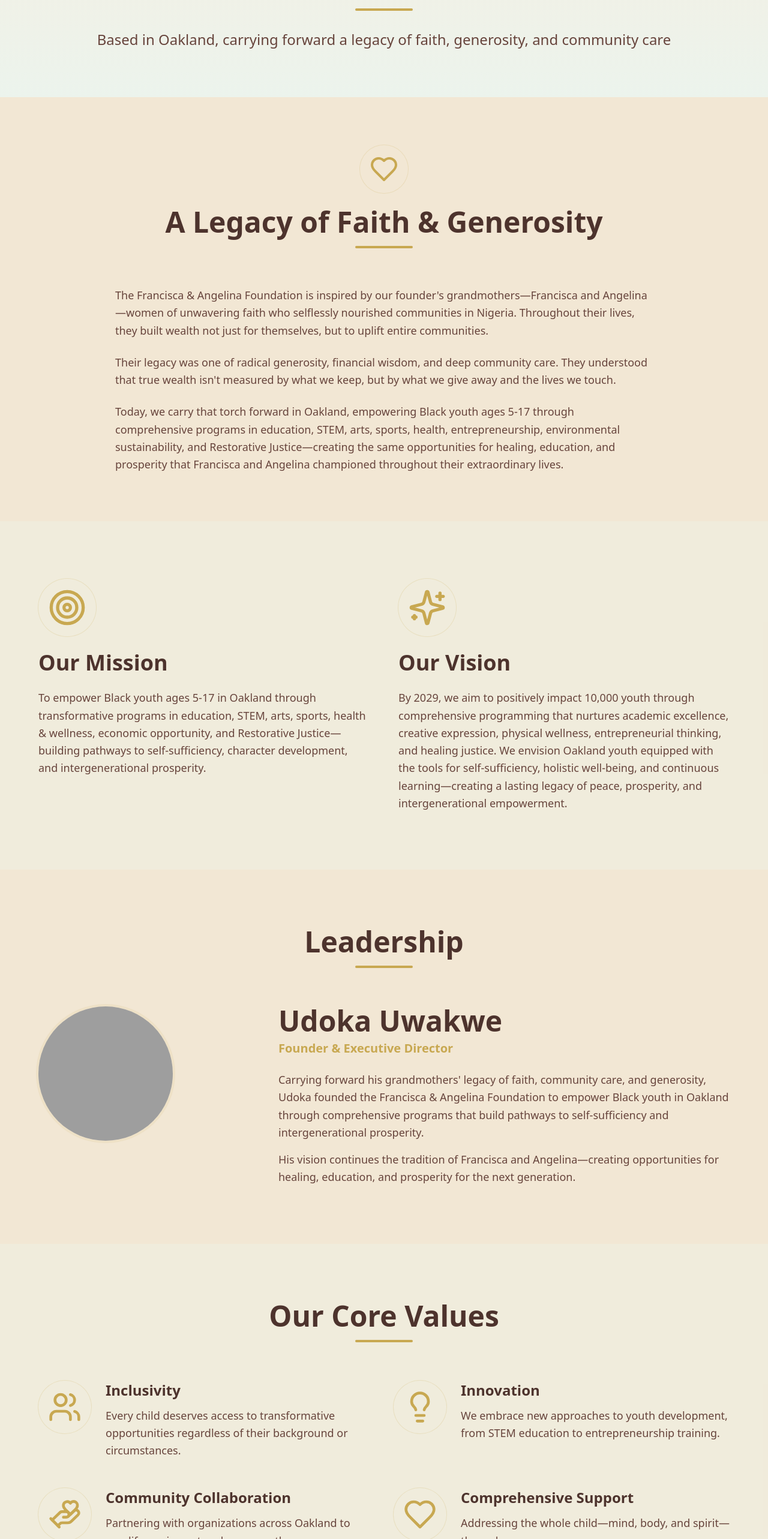
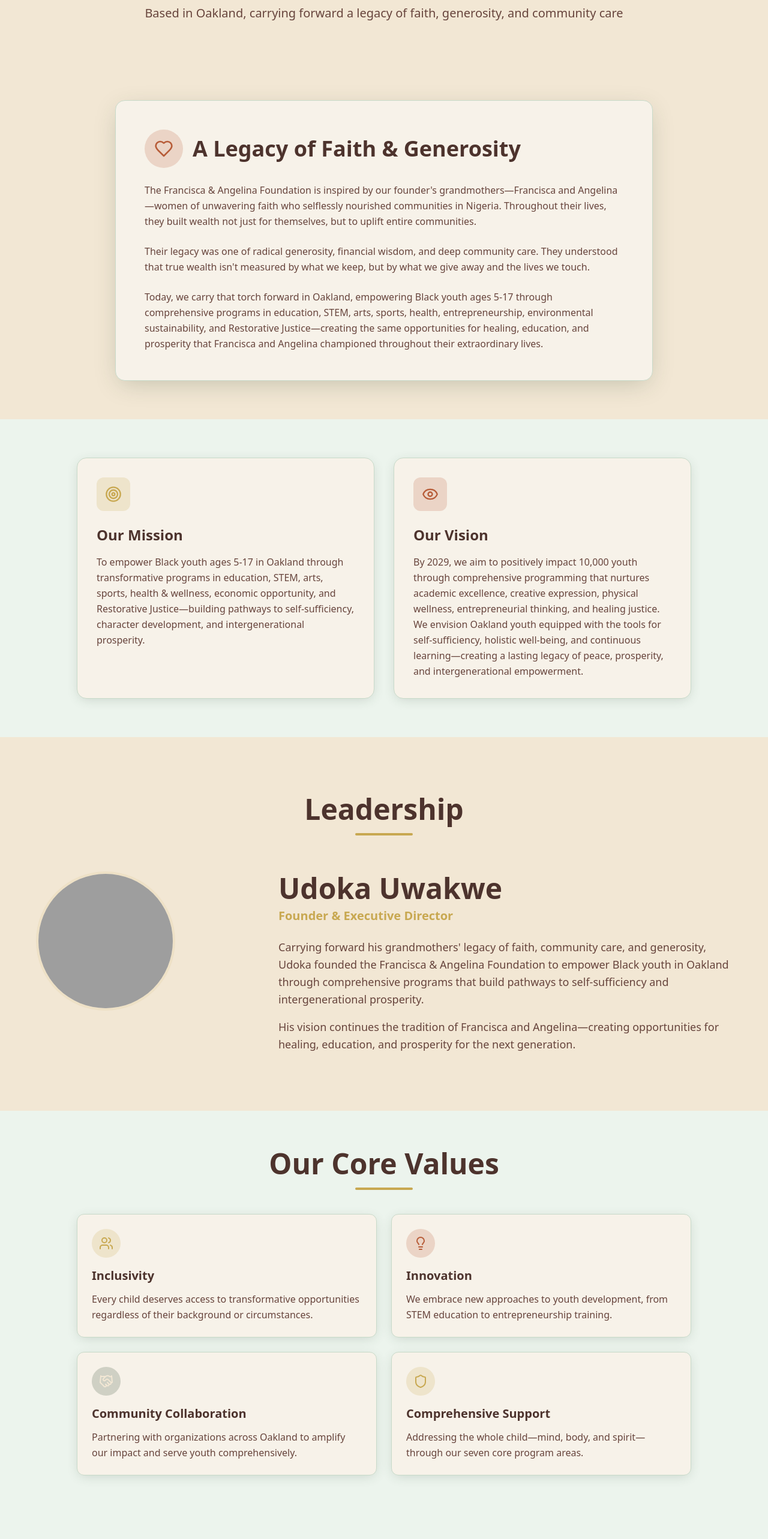
Before and after one commit to 2050xfs/fna-foundation-launch-e3c9d9b4, a React (Vite) app: page /about in a window 1280 px wide. Shown: the part 234-2800 px from the top of the page at 60% size. Built offline with nearby package versions, Linux system fonts and the light colour scheme; grey boxes are pictures that could not be loaded; the HTML template or start-up script is replaced by a standard one.

Commit message:
Reverted to commit 082a2eb346ba828062f0f98ba46bb22ee1ff3b1b

```diff
--- a/src/pages/About.tsx
+++ b/src/pages/About.tsx
@@ -1,7 +1,7 @@
 import Navigation from "@/components/Navigation";
 import Footer from "@/components/Footer";
 import PartnershipsSection from "@/components/PartnershipsSection";
-import { Heart, Target, Eye, Users, Lightbulb, Handshake, Shield, Sparkles, HandHeart } from "lucide-react";
+import { Heart, Target, Eye, Users, Lightbulb, Handshake, Shield } from "lucide-react";
 import udokaPhoto from "@/assets/udoka-uwakwe.jpg";
 
 const About = () => {
@@ -10,14 +10,14 @@ const About = () => {
       <Navigation />
 
       {/* Hero Section */}
-      <section className="pt-36 pb-20 bg-gradient-subtle">
+      <section className="pt-32 pb-16">
         <div className="container mx-auto px-4">
-          <div className="max-w-5xl mx-auto text-center">
-            <h1 className="text-5xl md:text-6xl lg:text-7xl font-bold text-foreground mb-8">
+          <div className="max-w-4xl mx-auto text-center">
+            <h1 className="text-5xl md:text-6xl font-bold text-foreground mb-6">
               Our Story
             </h1>
-            <div className="h-1 w-24 bg-primary mx-auto rounded-full mb-8" />
-            <p className="text-xl md:text-2xl text-muted-foreground leading-relaxed">
+            <div className="h-1 w-24 bg-primary mx-auto rounded-full mb-6" />
+            <p className="text-xl text-muted-foreground leading-relaxed">
               Based in Oakland, carrying forward a legacy of faith, generosity, and community care
             </p>
           </div>
@@ -25,60 +25,57 @@ const About = () => {
       </section>
 
       {/* Founder's Story */}
-      <section className="py-20 bg-background">
+      <section className="py-16 bg-background">
         <div className="container mx-auto px-4">
-          <div className="max-w-4xl mx-auto text-center">
-            <div className="flex justify-center mb-6">
-              <div className="p-4 rounded-full ring-1 ring-primary/20">
-                <Heart className="w-12 h-12 text-primary" />
+          <div className="max-w-4xl mx-auto">
+            <div className="bg-card rounded-2xl p-8 md:p-12 shadow-elevated border border-border">
+              <div className="flex items-center space-x-4 mb-6">
+                <div className="w-16 h-16 rounded-full flex items-center justify-center bg-accent/20">
+                  <Heart className="w-8 h-8 text-accent" />
                 </div>
+                <h2 className="text-3xl md:text-4xl font-bold text-foreground">
+                  A Legacy of Faith & Generosity
+                </h2>
               </div>
-
-            <h2 className="text-4xl md:text-5xl font-bold text-foreground mb-4">A Legacy of Faith & Generosity</h2>
-            <div className="h-1 w-24 bg-primary mx-auto rounded-full mb-16" />
-
-            <div className="space-y-6 text-lg text-muted-foreground leading-relaxed text-left">
-              <p>
+              <div className="prose prose-lg max-w-none text-muted-foreground space-y-6">
+                <p className="leading-relaxed">
                   The Francisca & Angelina Foundation is inspired by our founder's grandmothers—Francisca and Angelina—women of unwavering faith who selflessly nourished communities in Nigeria. Throughout their lives, they built wealth not just for themselves, but to uplift entire communities.
                 </p>
-              <p>
+                <p className="leading-relaxed">
                   Their legacy was one of radical generosity, financial wisdom, and deep community care. They understood that true wealth isn't measured by what we keep, but by what we give away and the lives we touch.
                 </p>
-              <p>
+                <p className="leading-relaxed">
                   Today, we carry that torch forward in Oakland, empowering Black youth ages 5-17 through comprehensive programs in education, STEM, arts, sports, health, entrepreneurship, environmental sustainability, and Restorative Justice—creating the same opportunities for healing, education, and prosperity that Francisca and Angelina championed throughout their extraordinary lives.
                 </p>
+              </div>
             </div>
           </div>
         </div>
       </section>
 
       {/* Mission & Vision */}
-      <section className="py-24 bg-muted/30">
+      <section className="py-16 bg-muted">
         <div className="container mx-auto px-4">
-          <div className="max-w-6xl mx-auto">
-            <div className="grid md:grid-cols-2 gap-12">
+          <div className="max-w-5xl mx-auto">
+            <div className="grid md:grid-cols-2 gap-8">
               {/* Mission */}
-              <div className="text-center md:text-left space-y-6">
-                <div className="flex justify-center md:justify-start">
-                  <div className="p-4 rounded-full ring-1 ring-primary/20">
-                    <Target className="w-16 h-16 text-primary" />
+              <div className="bg-card rounded-2xl p-8 shadow-soft border border-border">
+                <div className="w-14 h-14 rounded-xl flex items-center justify-center mb-6 bg-primary/20">
+                  <Target className="w-7 h-7 text-primary" />
                 </div>
-                </div>
-                <h3 className="text-3xl md:text-4xl font-bold text-foreground">Our Mission</h3>
-                <p className="text-lg text-muted-foreground leading-relaxed">
+                <h3 className="text-2xl font-bold text-foreground mb-4">Our Mission</h3>
+                <p className="text-muted-foreground leading-relaxed">
                   To empower Black youth ages 5-17 in Oakland through transformative programs in education, STEM, arts, sports, health & wellness, economic opportunity, and Restorative Justice—building pathways to self-sufficiency, character development, and intergenerational prosperity.
                 </p>
               </div>
 
               {/* Vision */}
-              <div className="text-center md:text-left space-y-6">
-                <div className="flex justify-center md:justify-start">
-                  <div className="p-4 rounded-full ring-1 ring-primary/20">
-                    <Sparkles className="w-16 h-16 text-primary" />
+              <div className="bg-card rounded-2xl p-8 shadow-soft border border-border">
+                <div className="w-14 h-14 rounded-xl flex items-center justify-center mb-6 bg-accent/20">
+                  <Eye className="w-7 h-7 text-accent" />
                 </div>
-                </div>
-                <h3 className="text-3xl md:text-4xl font-bold text-foreground">Our Vision</h3>
-                <p className="text-lg text-muted-foreground leading-relaxed">
+                <h3 className="text-2xl font-bold text-foreground mb-4">Our Vision</h3>
+                <p className="text-muted-foreground leading-relaxed">
                   By 2029, we aim to positively impact 10,000 youth through comprehensive programming that nurtures academic excellence, creative expression, physical wellness, entrepreneurial thinking, and healing justice. We envision Oakland youth equipped with the tools for self-sufficiency, holistic well-being, and continuous learning—creating a lasting legacy of peace, prosperity, and intergenerational empowerment.
                 </p>
               </div>
@@ -130,69 +127,53 @@ const About = () => {
       </section>
 
       {/* Core Values */}
-      <section className="py-24 bg-muted/30">
+      <section className="py-16 bg-muted">
         <div className="container mx-auto px-4">
-          <div className="max-w-6xl mx-auto">
+          <div className="max-w-5xl mx-auto">
             <h2 className="text-4xl md:text-5xl font-bold text-foreground mb-4 text-center">
               Our Core Values
             </h2>
-            <div className="h-1 w-24 bg-primary mx-auto rounded-full mb-16" />
+            <div className="h-1 w-24 bg-primary mx-auto rounded-full mb-10" />
 
-            <div className="grid md:grid-cols-2 gap-8 gap-y-12">
-              <div className="flex items-start gap-6">
-                <div className="flex-shrink-0">
-                  <div className="p-4 rounded-full ring-1 ring-primary/20">
-                    <Users className="w-14 h-14 text-primary" />
+            <div className="grid md:grid-cols-2 gap-6">
+              <div className="bg-card rounded-xl p-6 shadow-soft border border-border">
+                <div className="w-12 h-12 rounded-full flex items-center justify-center mb-4 bg-primary/20">
+                  <Users className="w-6 h-6 text-primary" />
                 </div>
-                </div>
-                <div className="space-y-3">
-                  <h3 className="text-2xl font-bold text-foreground">Inclusivity</h3>
-                  <p className="text-lg text-muted-foreground leading-relaxed">
+                <h3 className="text-xl font-bold text-foreground mb-3">Inclusivity</h3>
+                <p className="text-muted-foreground leading-relaxed">
                   Every child deserves access to transformative opportunities regardless of their background or circumstances.
                 </p>
               </div>
+
+              <div className="bg-card rounded-xl p-6 shadow-soft border border-border">
+                <div className="w-12 h-12 rounded-full flex items-center justify-center mb-4 bg-accent/20">
+                  <Lightbulb className="w-6 h-6 text-accent" />
                 </div>
-
-              <div className="flex items-start gap-6">
-                <div className="flex-shrink-0">
-                  <div className="p-4 rounded-full ring-1 ring-primary/20">
-                    <Lightbulb className="w-14 h-14 text-primary" />
-                  </div>
-                </div>
-                <div className="space-y-3">
-                  <h3 className="text-2xl font-bold text-foreground">Innovation</h3>
-                  <p className="text-lg text-muted-foreground leading-relaxed">
+                <h3 className="text-xl font-bold text-foreground mb-3">Innovation</h3>
+                <p className="text-muted-foreground leading-relaxed">
                   We embrace new approaches to youth development, from STEM education to entrepreneurship training.
                 </p>
               </div>
+
+              <div className="bg-card rounded-xl p-6 shadow-soft border border-border">
+                <div className="w-12 h-12 rounded-full flex items-center justify-center mb-4 bg-secondary/20">
+                  <Handshake className="w-6 h-6 text-secondary-foreground" />
                 </div>
-
-              <div className="flex items-start gap-6">
-                <div className="flex-shrink-0">
-                  <div className="p-4 rounded-full ring-1 ring-primary/20">
-                    <HandHeart className="w-14 h-14 text-primary" />
-                  </div>
-                </div>
-                <div className="space-y-3">
-                  <h3 className="text-2xl font-bold text-foreground">Community Collaboration</h3>
-                  <p className="text-lg text-muted-foreground leading-relaxed">
+                <h3 className="text-xl font-bold text-foreground mb-3">Community Collaboration</h3>
+                <p className="text-muted-foreground leading-relaxed">
                   Partnering with organizations across Oakland to amplify our impact and serve youth comprehensively.
                 </p>
               </div>
+
+              <div className="bg-card rounded-xl p-6 shadow-soft border border-border">
+                <div className="w-12 h-12 rounded-full flex items-center justify-center mb-4 bg-primary/20">
+                  <Shield className="w-6 h-6 text-primary" />
                 </div>
-
-              <div className="flex items-start gap-6">
-                <div className="flex-shrink-0">
-                  <div className="p-4 rounded-full ring-1 ring-primary/20">
-                    <Heart className="w-14 h-14 text-primary" />
-                  </div>
-                </div>
-                <div className="space-y-3">
-                  <h3 className="text-2xl font-bold text-foreground">Comprehensive Support</h3>
-                  <p className="text-lg text-muted-foreground leading-relaxed">
+                <h3 className="text-xl font-bold text-foreground mb-3">Comprehensive Support</h3>
+                <p className="text-muted-foreground leading-relaxed">
                   Addressing the whole child—mind, body, and spirit—through our seven core program areas.
                 </p>
-                </div>
               </div>
             </div>
           </div>
```
Lines whose indentation alone changed are shown as unchanged.
